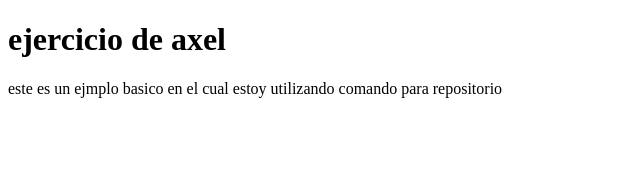
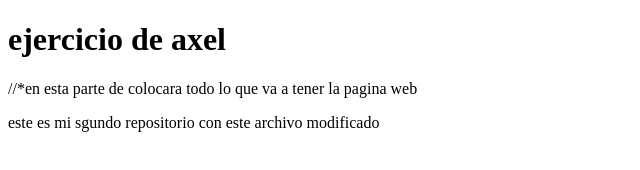
Before and after one commit to axelito-haker/REFUERZO_WEBAXEL, a plain HTML site: page index.html in a window 1280 px wide. Shown: the whole page, without its empty margins (0-640 px from the left). Drawn offline with Linux system fonts and the light colour scheme.

Commit message:
cambio archivo index

```diff
--- a/index.html
+++ b/index.html
@@ -3,11 +3,12 @@
 <head>
     <meta charset="UTF-8">
     <meta name="viewport" content="width=device-width, initial-scale=1.0">
-    <title>Document</title>
+    <title>ejemplo pagina web basica</title>
     <h1> ejercicio de axel</h1>
 
 </head>
 <body>
-    este es un ejmplo basico en el cual estoy utilizando comando para repositorio
+    //*en esta parte de colocara todo lo que va a tener la pagina web
+    <p> este es mi sgundo repositorio con este archivo modificado</p>
 </body>
 </html>
```
